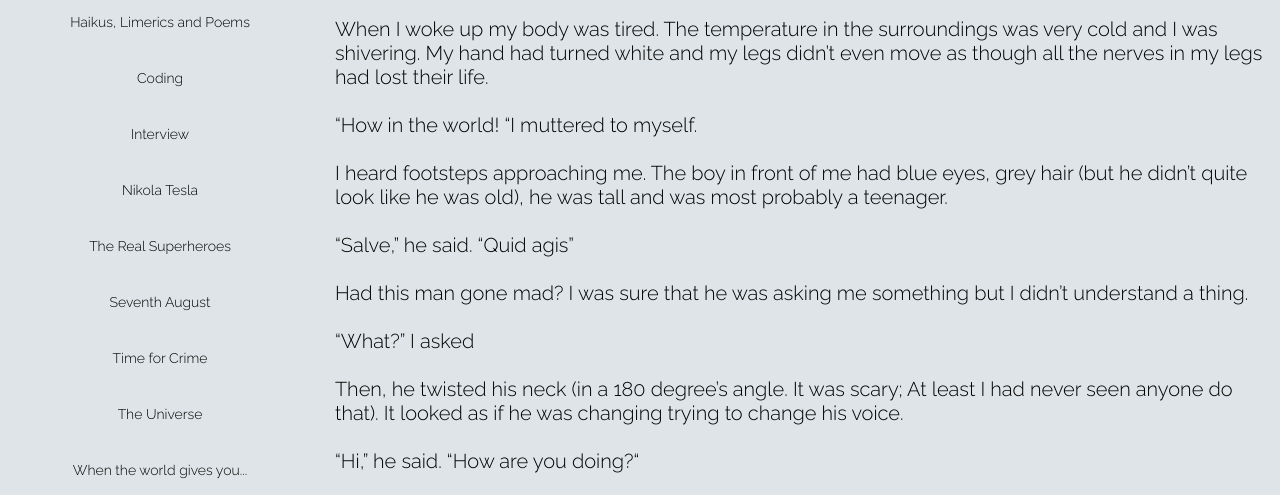
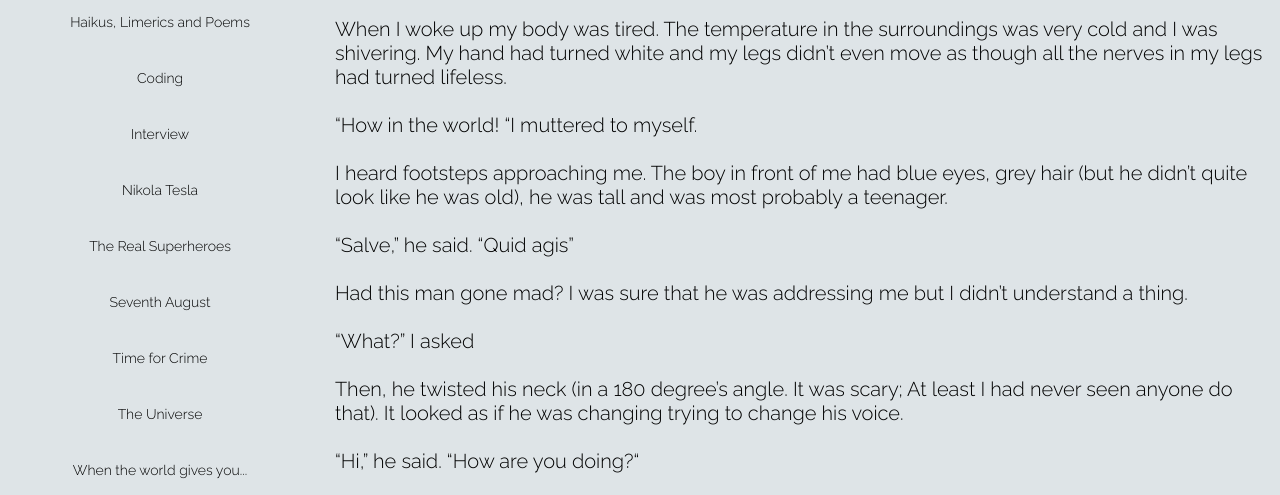
Before and after one commit to The-Blah/The-Blah.github.io, a plain HTML site: page edition4/centuryahead.html in a window 1280 px wide. Shown: the part 429-924 px from the top of the page. Drawn offline with Linux system fonts and the light colour scheme; a web font is replaced by a local one.

Commit message:
Update centuryahead.html

```diff
--- a/edition4/centuryahead.html
+++ b/edition4/centuryahead.html
@@ -85,7 +85,7 @@
                     <p style="font-size: 20px;">
                         When I woke up my body was tired. The temperature in the surroundings was very
                         cold and I was shivering. My hand had turned white and my legs didn’t even move as
-                        though all the nerves in my legs had lost their life.
+                        though all the nerves in my legs had turned lifeless.
                         <br><br>
                         “How in the world! “I muttered to myself.
                         <br><br>
@@ -95,7 +95,7 @@
                         <br><br>
                         “Salve,” he said. “Quid agis”
                         <br><br>
-                        Had this man gone mad? I was sure that he was asking me something but I didn’t
+                        Had this man gone mad? I was sure that he was addressing me but I didn’t
                         understand a thing.
                         <br><br>
                         “What?” I asked
```
